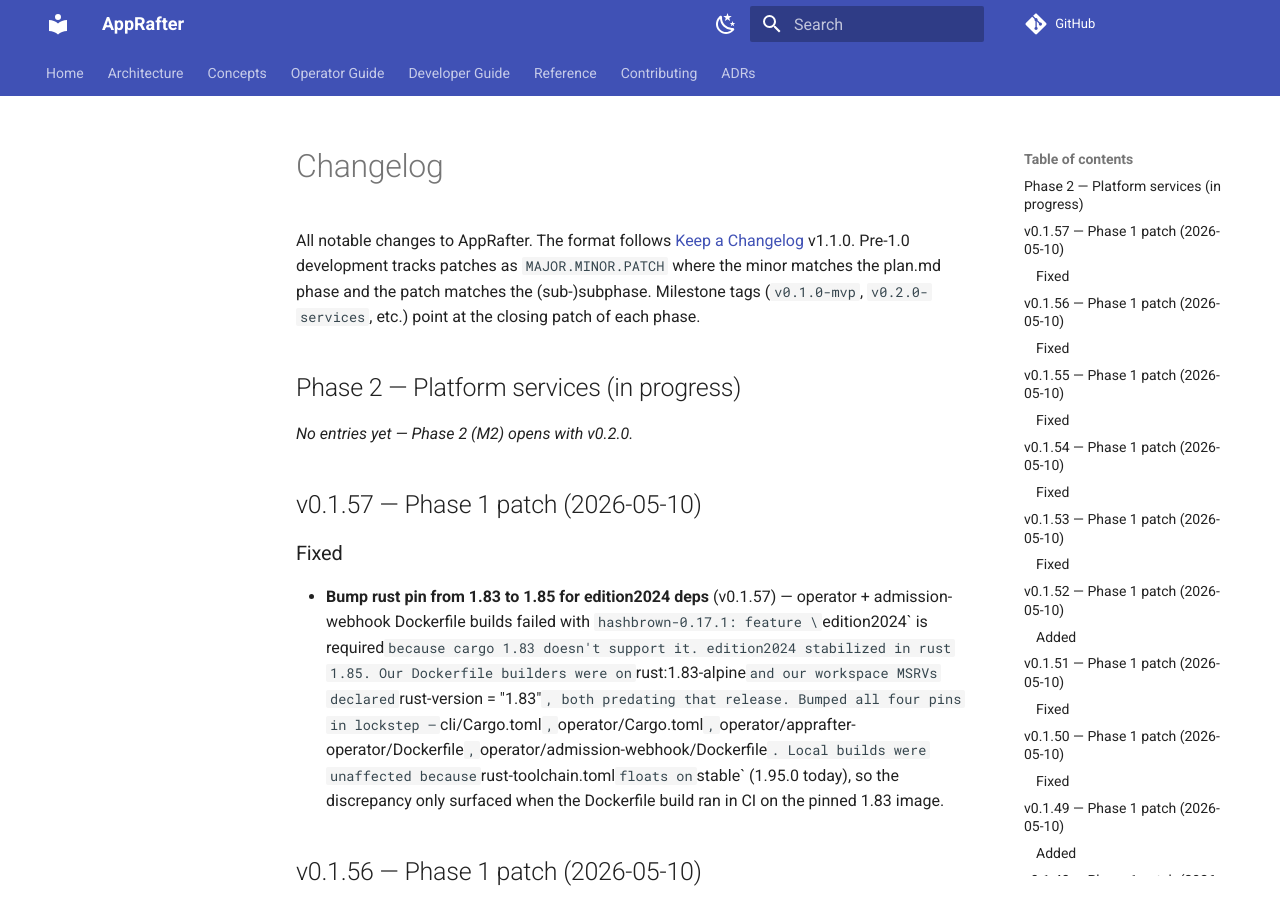
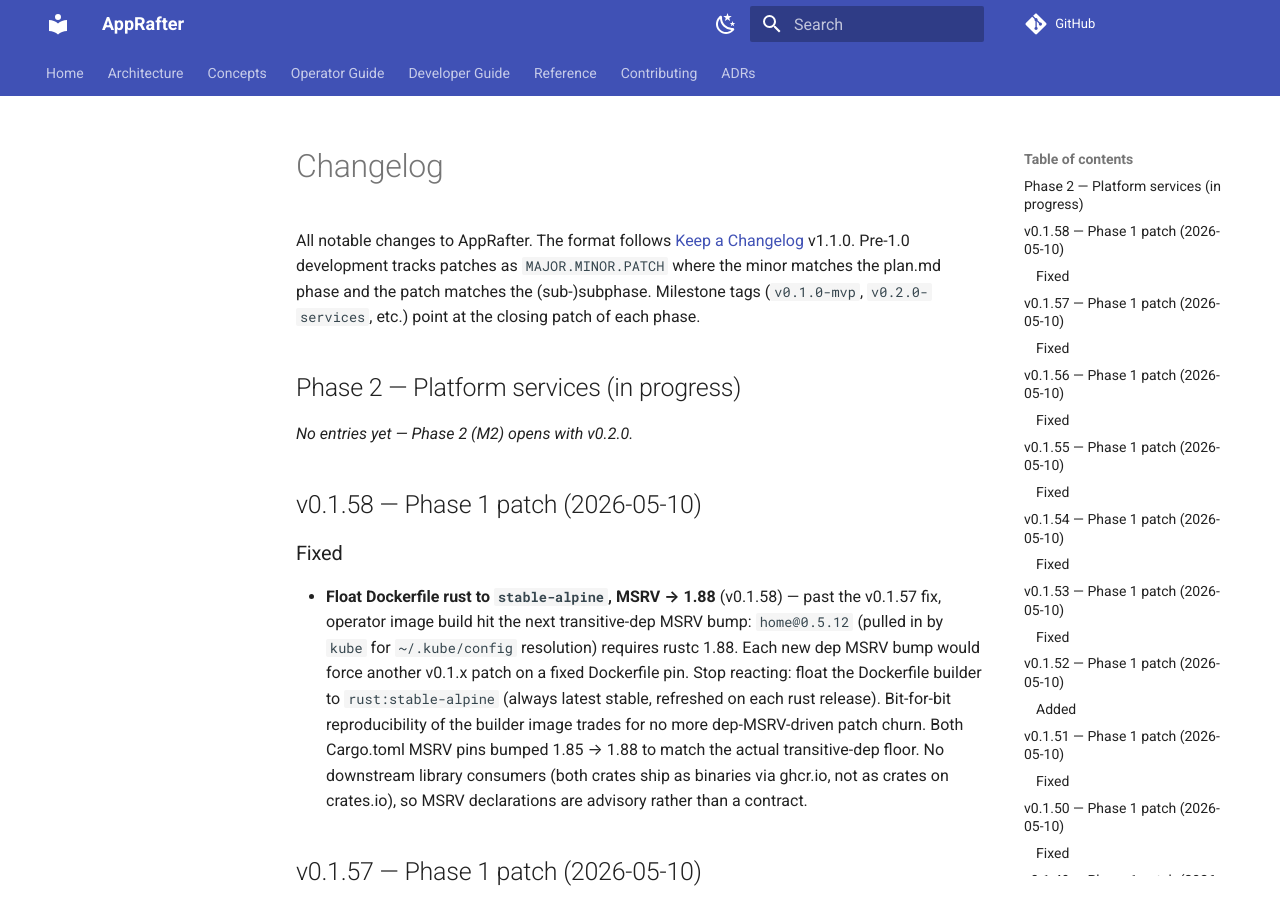
Before and after one commit to AppRafter/apprafter, an MkDocs documentation site: the page built from docs/changelog/UNRELEASED.md, in a window 1280 px wide and 900 px high. Built offline with MkDocs 1.6.1 and Material for MkDocs 9.7.7, drawn with Linux system fonts in a browser that asks for light colours; comment, search, counter and statistics services are not loaded.

Commit message:
docs(changelog): v0.1.58 — float Dockerfile rust, MSRV → 1.88
Co-Authored-By: Claude Opus 4.7 (1M context) <noreply@anthropic.com>

```diff
--- a/docs/changelog/UNRELEASED.md
+++ b/docs/changelog/UNRELEASED.md
@@ -10,6 +10,25 @@ patch of each phase.
 ## Phase 2 — Platform services (in progress)
 
 _No entries yet — Phase 2 (M2) opens with v0.2.0._
+
+## v0.1.58 — Phase 1 patch (2026-05-10)
+
+### Fixed
+
+- **Float Dockerfile rust to `stable-alpine`, MSRV → 1.88**
+  (v0.1.58) — past the v0.1.57 fix, operator image build hit
+  the next transitive-dep MSRV bump: `home@0.5.12` (pulled in
+  by `kube` for `~/.kube/config` resolution) requires rustc
+  1.88. Each new dep MSRV bump would force another v0.1.x
+  patch on a fixed Dockerfile pin. Stop reacting: float the
+  Dockerfile builder to `rust:stable-alpine` (always latest
+  stable, refreshed on each rust release). Bit-for-bit
+  reproducibility of the builder image trades for no more
+  dep-MSRV-driven patch churn. Both Cargo.toml MSRV pins
+  bumped 1.85 → 1.88 to match the actual transitive-dep floor.
+  No downstream library consumers (both crates ship as
+  binaries via ghcr.io, not as crates on crates.io), so MSRV
+  declarations are advisory rather than a contract.
 
 ## v0.1.57 — Phase 1 patch (2026-05-10)
 
```
Also changed, not shown: plan.md (+1 -0 lines).
